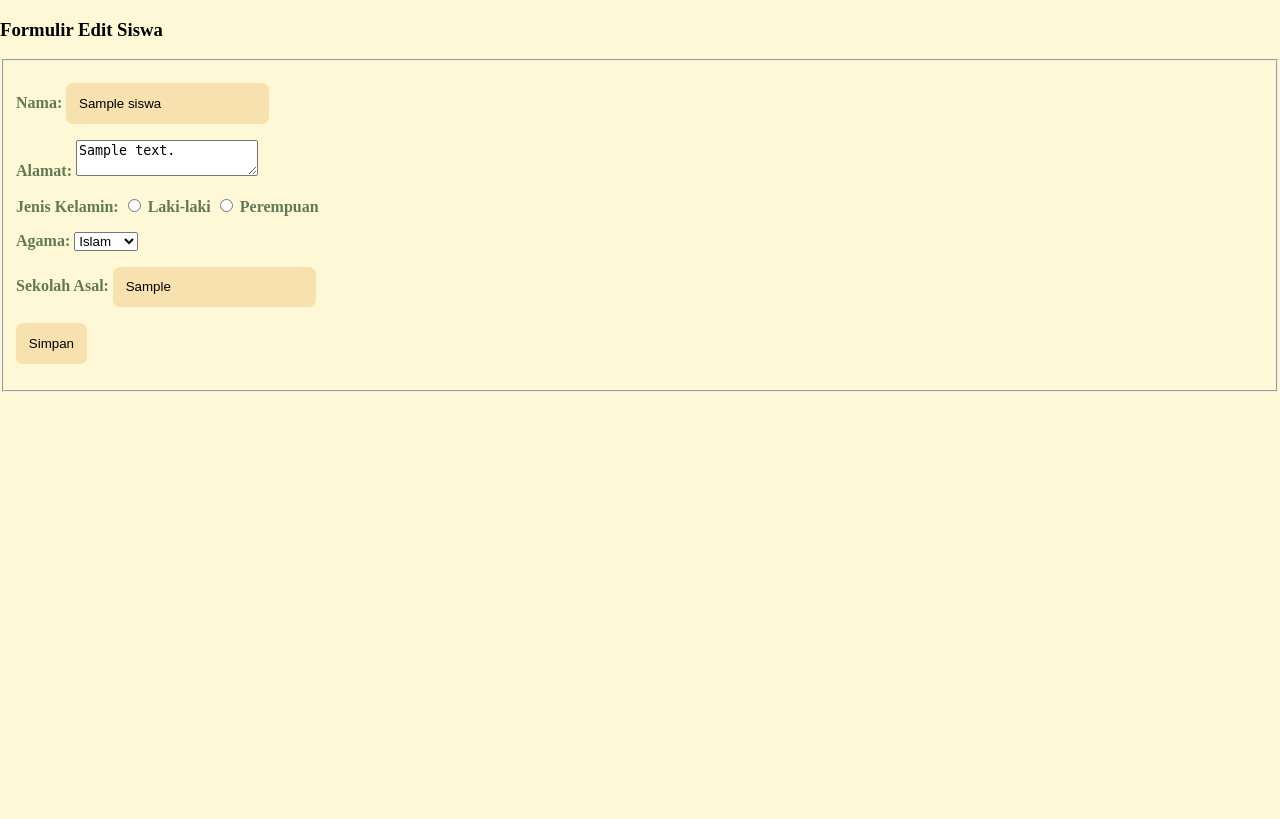
After one commit to MrHermes/Pemrograman-Web-08, a PHP site: page /form-edit.php?id=1 in a window 1280 px wide. The commit adds this page. Run offline with PHP 8.4, Linux system fonts and the light colour scheme; tables that the repository leaves empty or names only in its code hold one stand-in row (values such as "Sample post").

Commit message:
feat: config php template and sql migration

```diff
--- /dev/null
+++ b/config.php
@@ -0,0 +1,14 @@
+<?php
+
+$server = "localhost";
+$user = "root";
+$password = "";
+$nama_database = "silaturahmi_online";
+
+$db = mysqli_connect($server, $user, $password, $nama_database);
+
+if( !$db ){
+    die("Gagal terhubung dengan database: " . mysqli_connect_error());
+}
+
+?>
--- /dev/null
+++ b/form-edit.php
@@ -0,0 +1,83 @@
+<?php
+
+include("config.php");
+
+// kalau tidak ada id di query string
+if( !isset($_GET['id']) ){
+    header('Location: list-siswa.php');
+}
+
+//ambil id dari query string
+$id = $_GET['id'];
+
+// buat query untuk ambil data dari database
+$sql = "SELECT * FROM calon_siswa WHERE id=$id";
+$query = mysqli_query($db, $sql);
+$siswa = mysqli_fetch_assoc($query);
+
+// jika data yang di-edit tidak ditemukan
+if( mysqli_num_rows($query) < 1 ){
+    die("data tidak ditemukan...");
+}
+
+?>
+
+
+<!DOCTYPE html>
+<html>
+<head>
+    <link rel="stylesheet" href="css/style.css">
+    <title>Formulir Edit Siswa | SMK Coding</title>
+</head>
+
+<body>
+    <header>
+        <h3>Formulir Edit Siswa</h3>
+    </header>
+
+    <form action="proses-edit.php" method="POST">
+
+        <fieldset>
+
+            <input type="hidden" name="id" value="<?php echo $siswa['id'] ?>" />
+
+        <p>
+            <label for="nama">Nama: </label>
+            <input type="text" name="nama" placeholder="nama lengkap" value="<?php echo $siswa['nama'] ?>" />
+        </p>
+        <p>
+            <label for="alamat">Alamat: </label>
+            <textarea name="alamat"><?php echo $siswa['alamat'] ?></textarea>
+        </p>
+        <p>
+            <label for="jenis_kelamin">Jenis Kelamin: </label>
+            <?php $jk = $siswa['jenis_kelamin']; ?>
+            <label><input type="radio" name="jenis_kelamin" value="laki-laki" <?php echo ($jk == 'laki-laki') ? "checked": "" ?>> Laki-laki</label>
+            <label><input type="radio" name="jenis_kelamin" value="perempuan" <?php echo ($jk == 'perempuan') ? "checked": "" ?>> Perempuan</label>
+        </p>
+        <p>
+            <label for="agama">Agama: </label>
+            <?php $agama = $siswa['agama']; ?>
+            <select name="agama">
+                <option <?php echo ($agama == 'Islam') ? "selected": "" ?>>Islam</option>
+                <option <?php echo ($agama == 'Kristen') ? "selected": "" ?>>Kristen</option>
+                <option <?php echo ($agama == 'Hindu') ? "selected": "" ?>>Hindu</option>
+                <option <?php echo ($agama == 'Budha') ? "selected": "" ?>>Budha</option>
+                <option <?php echo ($agama == 'Atheis') ? "selected": "" ?>>Atheis</option>
+            </select>
+        </p>
+        <p>
+            <label for="sekolah_asal">Sekolah Asal: </label>
+            <input type="text" name="sekolah_asal" placeholder="nama sekolah" value="<?php echo $siswa['sekolah_asal'] ?>" />
+        </p>
+        <p>
+            <input type="submit" value="Simpan" name="simpan" />
+        </p>
+
+        </fieldset>
+
+
+    </form>
+
+    </body>
+</html>
--- a/style.css
+++ b/style.css
@@ -1,10 +1,10 @@
-body{
-    background-color: #FFF8D6;
+body {
+  background-color: #fff8d6;
   margin: 0;
   height: 100vh;
 }
 
-main{
+main {
   height: 100vh;
   width: 40%;
   display: flex;
@@ -14,53 +14,57 @@ main{
   margin: auto;
 }
 
-form{
+form {
   display: flex;
   flex-direction: column;
 }
 
-h1{
+h1 {
   text-align: center;
   font-size: 3rem;
   font-weight: 900;
-    color: #617A55;
+  color: #617a55;
   margin: 0;
 }
 
-h6{
+h6 {
   text-align: center;
   margin: 0;
-    color: #91B891;
+  color: #91b891;
 }
 
-label{
+label {
   font-size: 1rem;
   font-weight: 700;
-    color: #617A55;
+  color: #617a55;
   margin-top: 1rem;
   margin-bottom: 0.3rem;
 }
 
-form input{
-    background-color: #F7E1AE;
+form input {
+  background-color: #f7e1ae;
   border-style: hidden;
   border-radius: 7px;
   padding: 0.8rem;
 }
 
-::placeholder{
-    color: #91B891;
+::placeholder {
+  color: #91b891;
   opacity: 1;
 }
 
-form .submit{
+form .submit {
   margin-top: 1rem;
   margin-bottom: 0.5rem;
-    color: #FFF8D6;
-    background-color: #617A55;
+  color: #fff8d6;
+  background-color: #617a55;
+  cursor: pointer;
 }
 
-a:link, a:visited, a:hover, a:active{
+a:link,
+a:visited,
+a:hover,
+a:active {
   text-decoration: none;
-    color: #617A55;
+  color: #617a55;
 }
```
Also changed, not shown: form-daftar.php (added, +38 -0 lines), hapus.php (added, +25 -0 lines), index.html (deleted, +0 -30 lines), index.php (added, +27 -0 lines), list-siswa.php (added, +64 -0 lines), main.sql (added, +34 -0 lines), proses-edit.php (added, +34 -0 lines), proses-pendaftaran.php (added, +33 -0 lines). Lines whose indentation alone changed are shown as unchanged.
